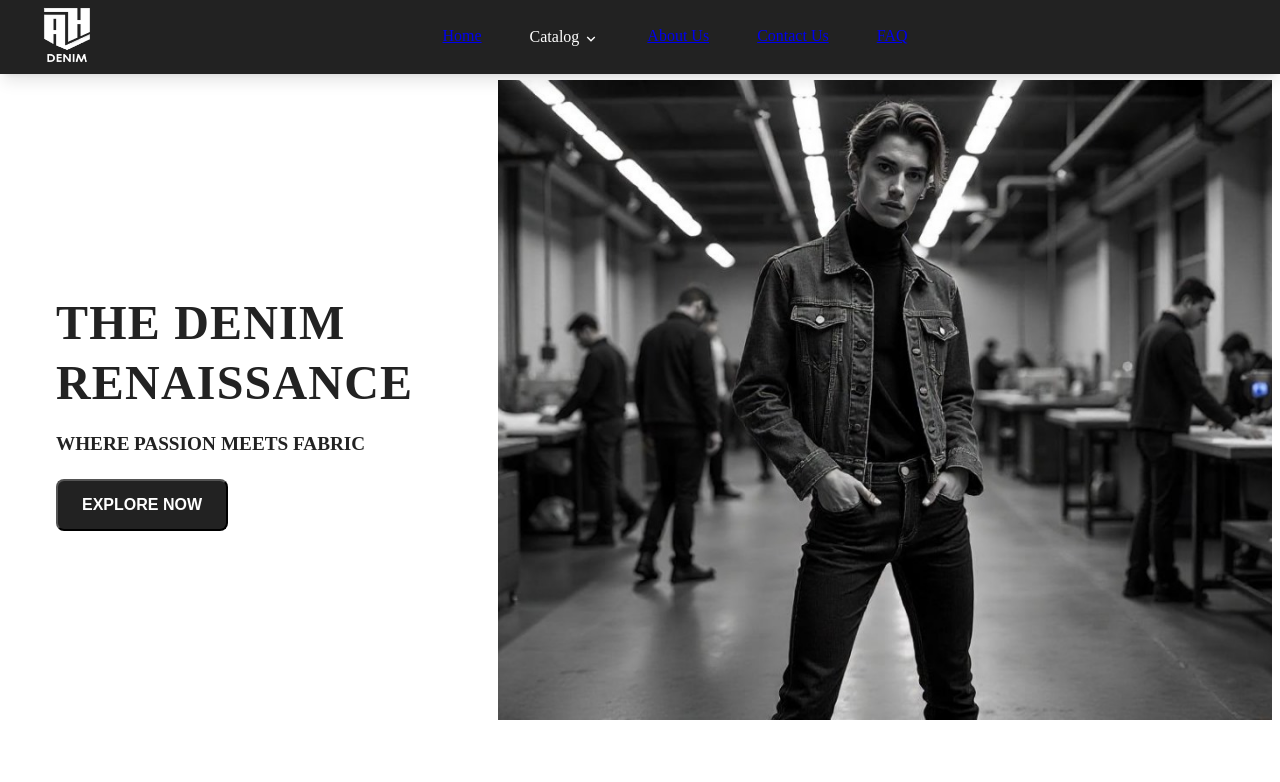
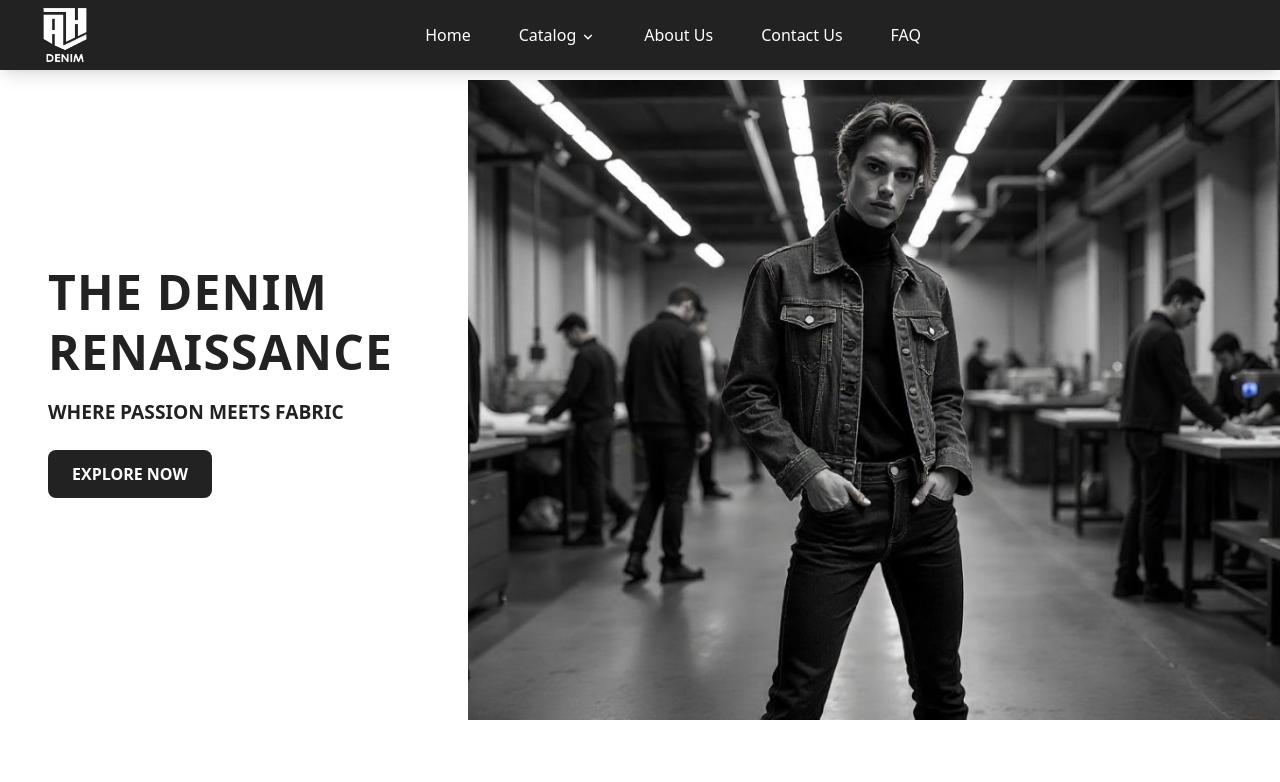
Before and after one commit to mr-saim-365/AH-DENIM, a React (Vite) app: page / in a window 1280 px wide. Shown: the top 782 px of the page. Built offline with nearby package versions, Linux system fonts and the light colour scheme.

Commit message:
Problem solved of Navbar.

```diff
--- a/src/index.css
+++ b/src/index.css
@@ -5,38 +5,6 @@
 html {
   scroll-behavior: smooth;
 }
-
-@font-face {
-    font-family: 'Aptos';
-    src: url('/fonts/Aptos-Regular.woff2') format('woff2'),
-         url('/fonts/Aptos-Regular.woff') format('woff');
-    font-weight: normal;
-    font-style: normal;
-  }
-
-  @font-face {
-    font-family: 'Aptos Narrow';
-    src: url('/fonts/AptosNarrow-Regular.woff2') format('woff2');
-    font-weight: normal;
-  }
-
-  @font-face {
-    font-family: 'Aptos Display';
-    src: url('/fonts/AptosDisplay-Regular.woff2') format('woff2');
-    font-weight: normal;
-  }
-
-  @font-face {
-    font-family: 'Aptos Mono';
-    src: url('/fonts/AptosMono-Regular.woff2') format('woff2');
-    font-weight: normal;
-  }
-
-  @font-face {
-    font-family: 'Aptos Serif';
-    src: url('/fonts/AptosSerif-Regular.woff2') format('woff2');
-    font-weight: normal;
-  }
 
 @media (min-width : 768px) and (max-width: 1024px) {
     .container {
--- a/tailwind.config.js
+++ b/tailwind.config.js
@@ -26,10 +26,4 @@ export default {
   },
   plugins: [],
 
-  corePlugins: {
-    preflight: false,
-  },
-  experimental: {
-    applyComplexClasses: true,
-  },
 };
```
